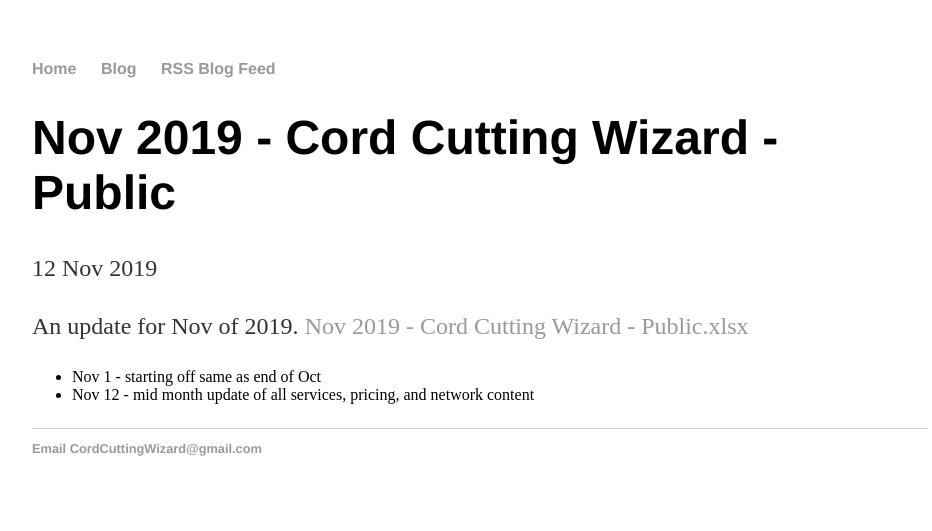
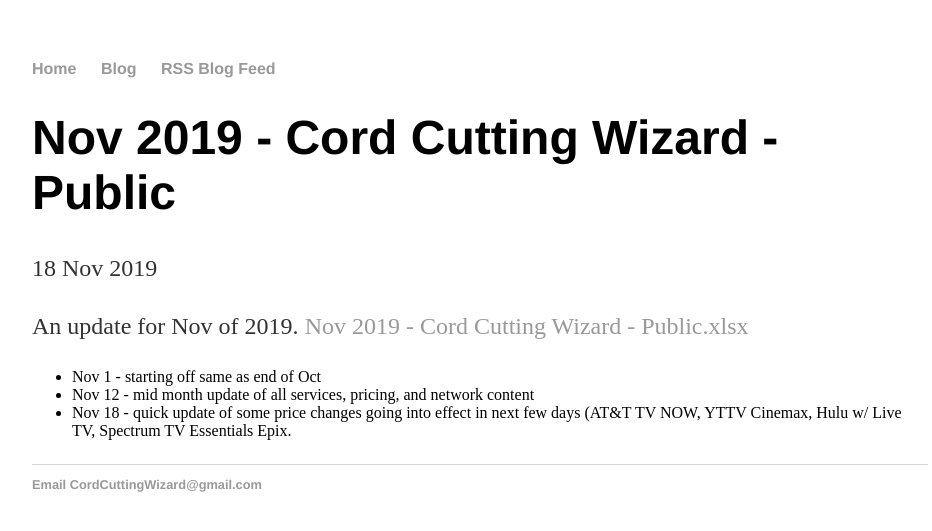
Before and after one commit to wjhladik/wjhladik.github.io, a Jekyll site: the page built from _posts/2019-11-18-Nov-2019-Cord-Cutting-Wizard-Public.md, in a window 1280 px wide. Shown: the top 531 px of the page, without its empty margins (160-1092 px from the left). Built offline with Jekyll 4.4.1, drawn with Linux system fonts in a browser that asks for light colours.

Commit message:
Update and rename 2019-11-12-Nov-2019-Cord-Cutting-Wizard-Public.md to 2019-11-18-Nov-2019-Cord-Cutting-Wizard-Public.md

```diff
--- a/_posts/2019-11-12-Nov-2019-Cord-Cutting-Wizard-Public.md
+++ b/_posts/2019-11-18-Nov-2019-Cord-Cutting-Wizard-Public.md
@@ -1,10 +1,11 @@
 ---
 layout: post
 title: "Nov 2019 - Cord Cutting Wizard - Public"
-date: 2019-11-12
+date: 2019-11-18
 ---
 <p>An update for Nov of 2019. <a href="/Nov 2019 - Cord Cutting Wizard - Public.xlsx">Nov 2019 - Cord Cutting Wizard - Public.xlsx</a>
   <p>
     <ul>
       <li>Nov 1 - starting off same as end of Oct
       <li>Nov 12 - mid month update of all services, pricing, and network content
+      <li>Nov 18 - quick update of some price changes going into effect in next few days (AT&T TV NOW, YTTV Cinemax, Hulu w/ Live TV, Spectrum TV Essentials Epix.
```
